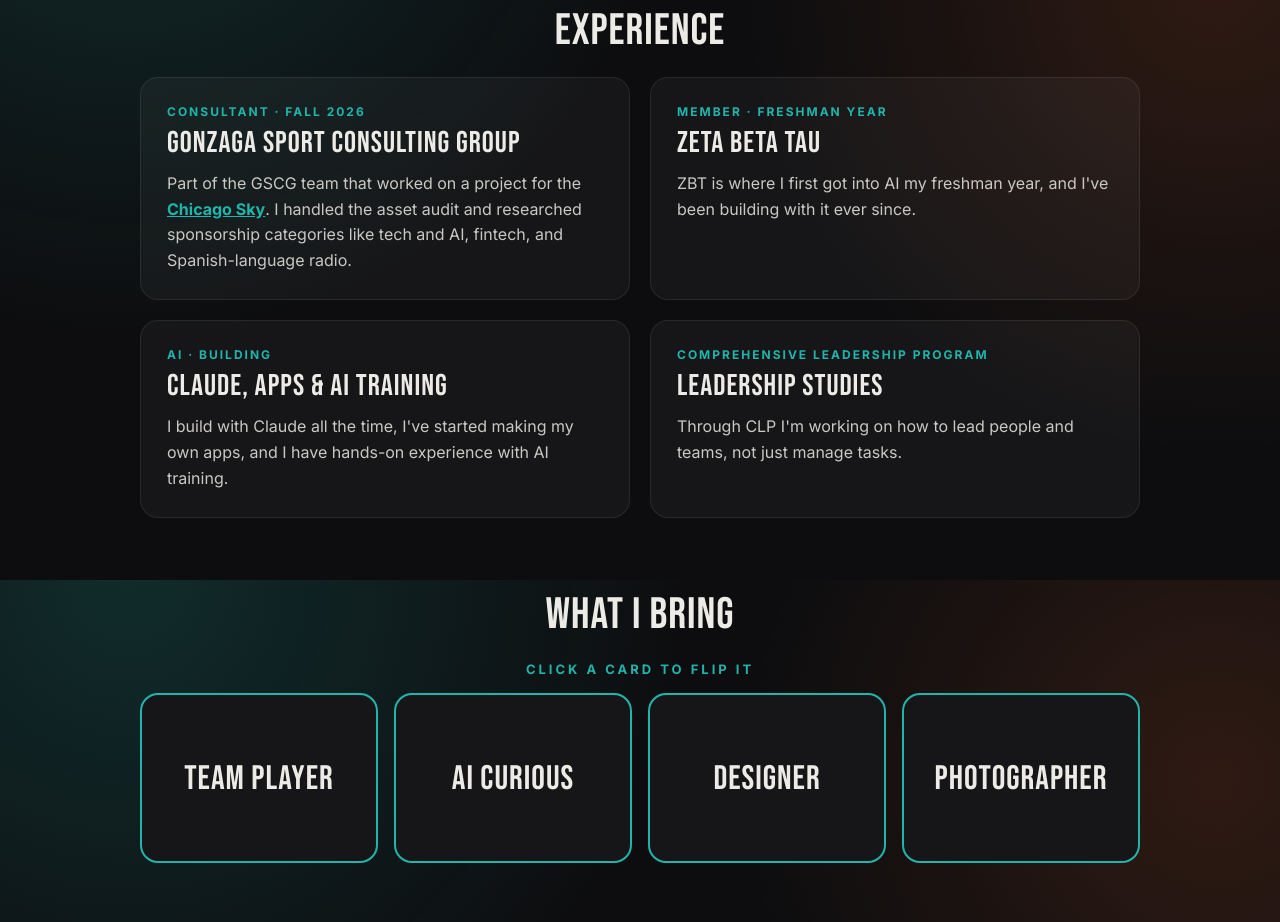
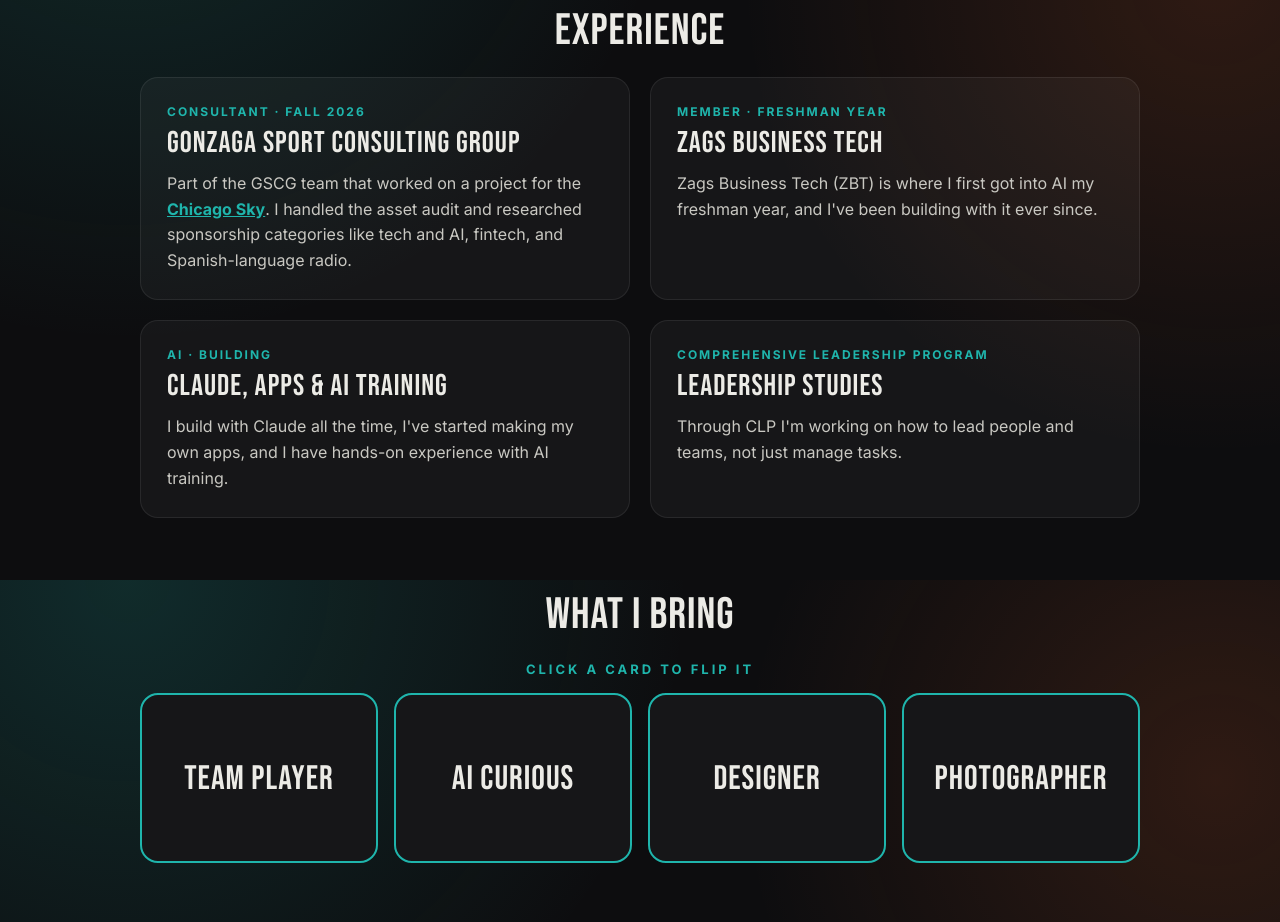
Before and after one commit to kkavon7/bmis235-html-3, a plain HTML site: page index.html in a window 1280 px wide. Shown: the part 1020-1942 px from the top of the page. Drawn offline with Linux system fonts and the light colour scheme.

Commit message:
Fix ZBT name to Zags Business Tech

```diff
--- a/index.html
+++ b/index.html
@@ -55,8 +55,8 @@ Course: BMIS 235 - HTML-3
 </div>
 <div class="card">
 <div class="role">Member &middot; Freshman year</div>
-<h3>Zeta Beta Tau</h3>
-<p>ZBT is where I first got into AI my freshman year, and I've been building with it ever since.</p>
+<h3>Zags Business Tech</h3>
+<p>Zags Business Tech (ZBT) is where I first got into AI my freshman year, and I've been building with it ever since.</p>
 </div>
 <div class="card">
 <div class="role">AI &middot; Building</div>
```
